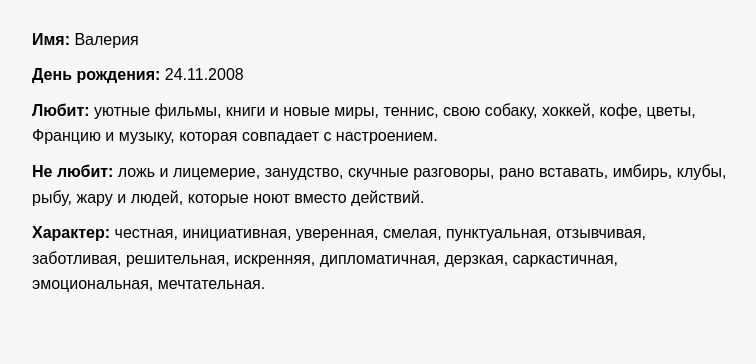
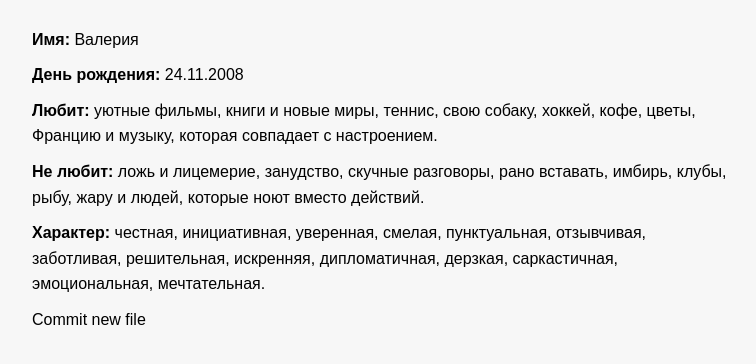
Before and after one commit to wiquizl/valery.github.io, a plain HTML site: page index.html in a window 1280 px wide. Shown: the part 136-500 px from the top of the page, without its empty margins (258-1014 px from the left). Drawn offline with Linux system fonts and the light colour scheme.

Commit message:
Update index.html

```diff
--- a/index.html
+++ b/index.html
@@ -38,3 +38,4 @@
     <p><span class="label">Характер:</span> честная, инициативная, уверенная, смелая, пунктуальная, отзывчивая, заботливая, решительная, искренняя, дипломатичная, дерзкая, саркастичная, эмоциональная, мечтательная.</p>
 </body>
 </html>
+Commit new file
```
